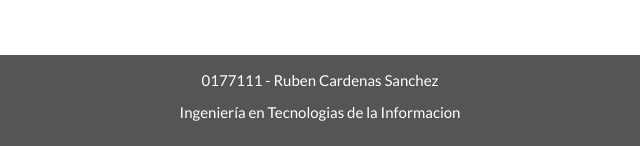
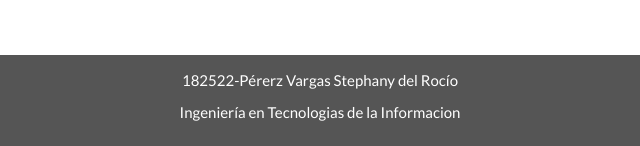
Before and after one commit to RosNox/RosNox.github.io, a plain HTML site: page index.html in a window 1280 px wide. Shown: the part 805-951 px from the top of the page, 320-960 px from the left. Drawn offline with nearby package versions, Linux system fonts and the light colour scheme; files that its build step writes are made by us from their sources; files whose address does not match are found by name.

Commit message:
Update index.html

```diff
--- a/index.html
+++ b/index.html
@@ -89,7 +89,7 @@
 		  </div>
 		</div>
 		<footer class="container-fluid text-center">
-		  <p>0177111 - Ruben Cardenas Sanchez</p>
+		  <p>182522-Pérerz Vargas Stephany del Rocío</p>
 		  <p>Ingeniería en Tecnologias de la Informacion</p>
 		</footer>
 	</body>
```
